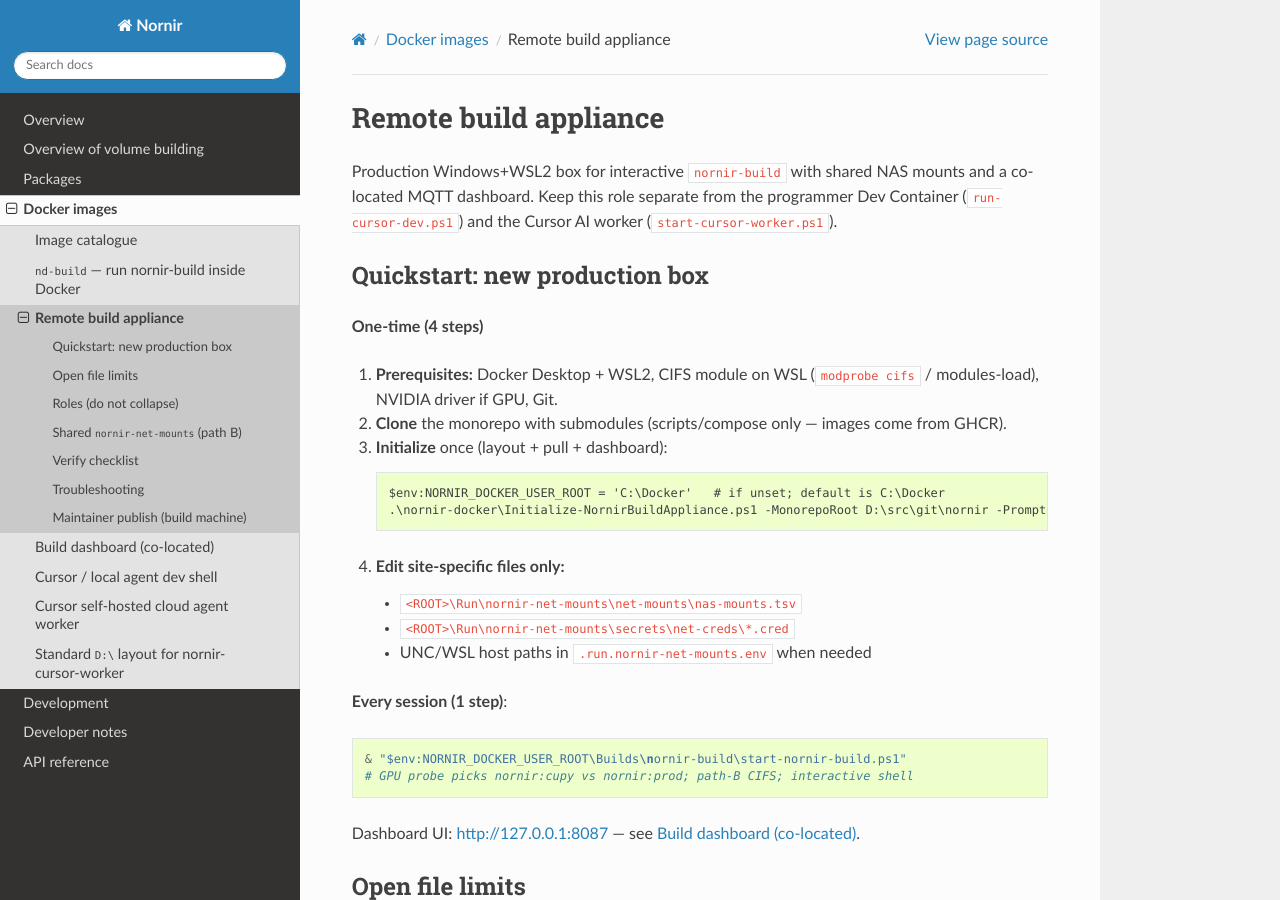
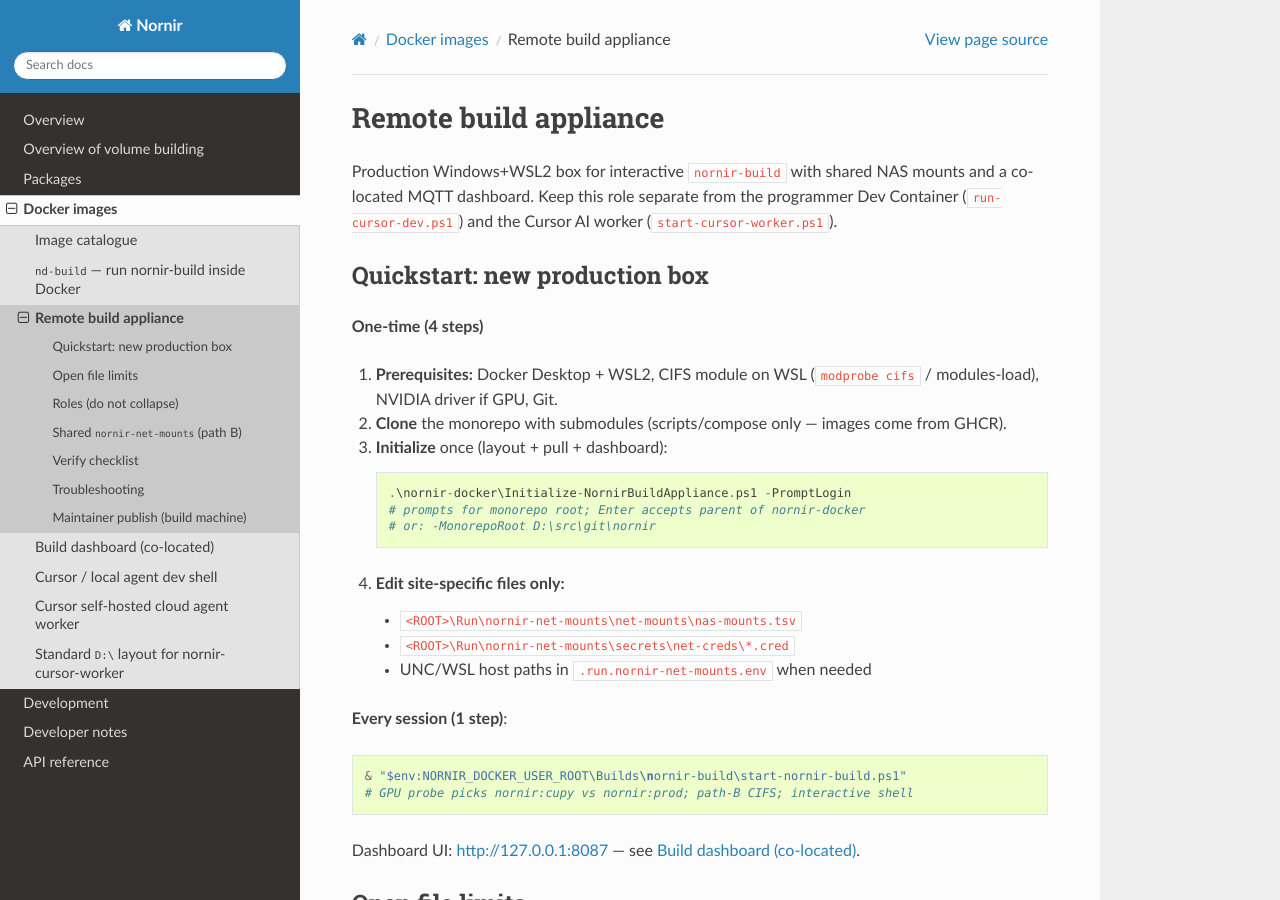
Before and after one commit to jamesra/nornir, a Sphinx documentation site: the page built from docs/docker/remote_deployment.rst, in a window 1280 px wide and 900 px high. Built offline with Sphinx 7.4.7 and the Read the Docs theme 3.1.0, drawn with Linux system fonts in a browser that asks for light colours.

Commit message:
Bump nornir-docker for appliance monorepo-root prompt default.
Initialize-NornirBuildAppliance prompts for ScriptsRepoRoot with the parent
of nornir-docker as the Enter default.

Co-authored-by: Cursor <cursoragent@cursor.com>

```diff
--- a/docs/docker/remote_deployment.rst
+++ b/docs/docker/remote_deployment.rst
@@ -15,8 +15,9 @@ Quickstart: new production box
 2. **Clone** the monorepo with submodules (scripts/compose only — images come from GHCR).
 3. **Initialize** once (layout + pull + dashboard)::
 
-     $env:NORNIR_DOCKER_USER_ROOT = 'C:\Docker'   # if unset; default is C:\Docker
-     .\nornir-docker\Initialize-NornirBuildAppliance.ps1 -MonorepoRoot D:\src\git\nornir -PromptLogin
+     .\nornir-docker\Initialize-NornirBuildAppliance.ps1 -PromptLogin
+     # prompts for monorepo root; Enter accepts parent of nornir-docker
+     # or: -MonorepoRoot D:\src\git\nornir
 
 4. **Edit site-specific files only:**
 
```
